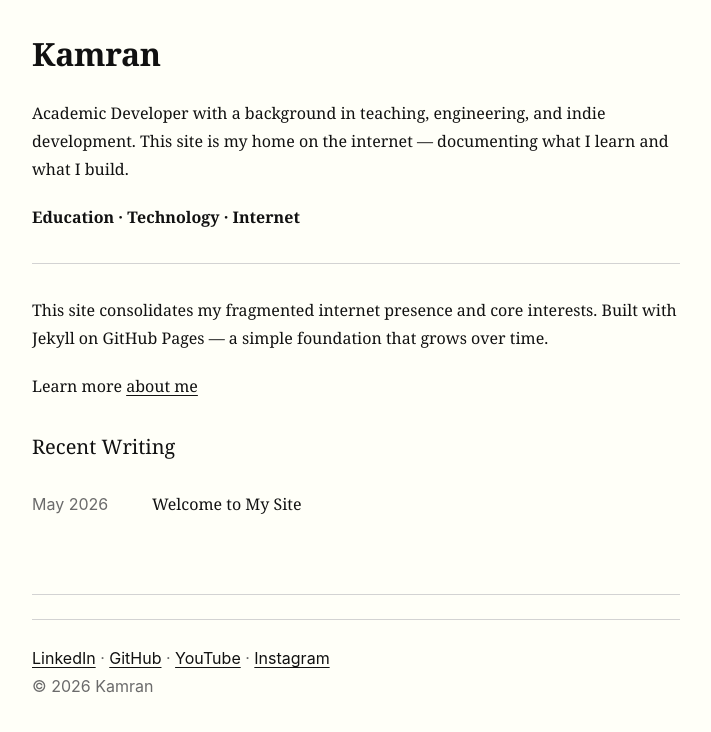
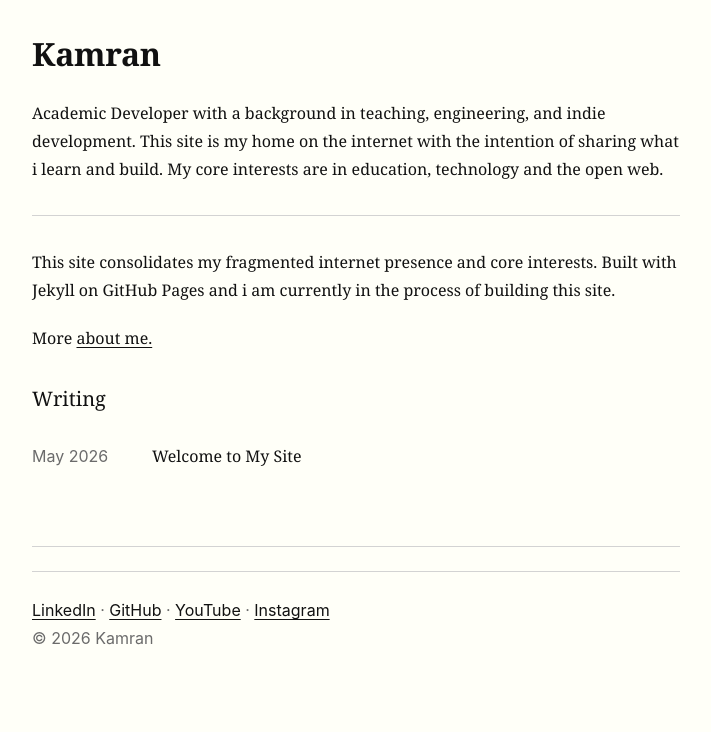
Before and after one commit to fyikamran/fyikamran.github.io, a Jekyll site: the page built from index.html, in a window 1280 px wide. Shown: the top 732 px of the page, without its empty margins (284-995 px from the left). Built offline with Jekyll 4.4.1, drawn with Linux system fonts in a browser that asks for light colours.

Commit message:
Update index.html

```diff
--- a/index.html
+++ b/index.html
@@ -6,20 +6,19 @@ schema_file: "schema-person.html"
 ---
 <section class="intro" aria-label="Introduction">
   <h1>Kamran</h1>
-  <p>Academic Developer with a background in teaching, engineering, and indie development. This site is my home on the internet — documenting what I learn and what I build.</p>
-  <p><strong>Education · Technology · Internet</strong></p>
+  <p>Academic Developer with a background in teaching, engineering, and indie development. This site is my home on the internet with the intention of sharing what i learn and build. My core interests are in education, technology and the open web.</p>
 </section>
 
 <hr>
 
 <section aria-label="This site">
-  <p>This site consolidates my fragmented internet presence and core interests. Built with Jekyll on GitHub Pages — a simple foundation that grows over time.</p>
-  <p>Learn more <a href="/about/">about me</a></p>
+  <p>This site consolidates my fragmented internet presence and core interests. Built with Jekyll on GitHub Pages and i am currently in the process of building this site.</p>
+  <p>More <a href="/about/">about me.</a></p>
 </section>
 
 {% if site.posts.size > 0 %}
 <section aria-labelledby="recent-heading">
-  <h2 id="recent-heading">Recent Writing</h2>
+  <h2 id="recent-heading">Writing</h2>
   <ul class="post-list">
     {% for post in site.posts limit: 5 %}
       <li>
```
